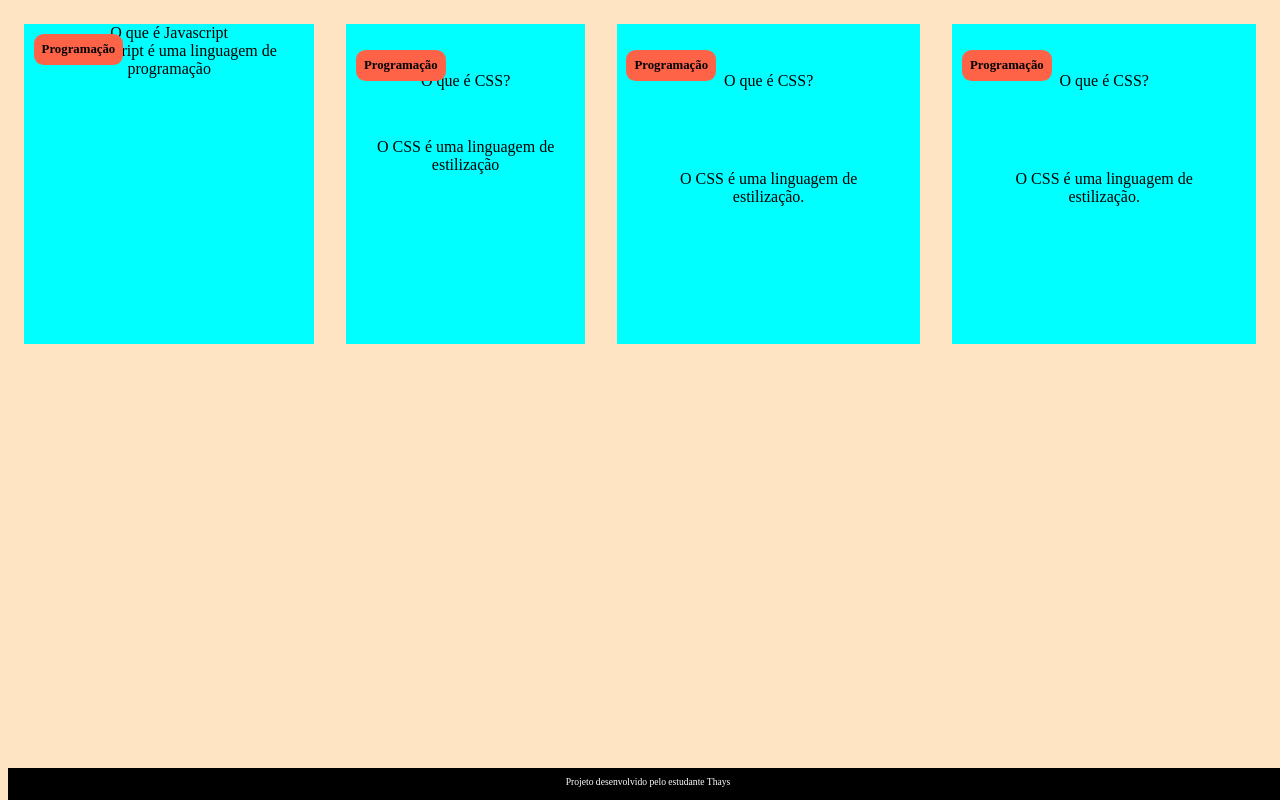
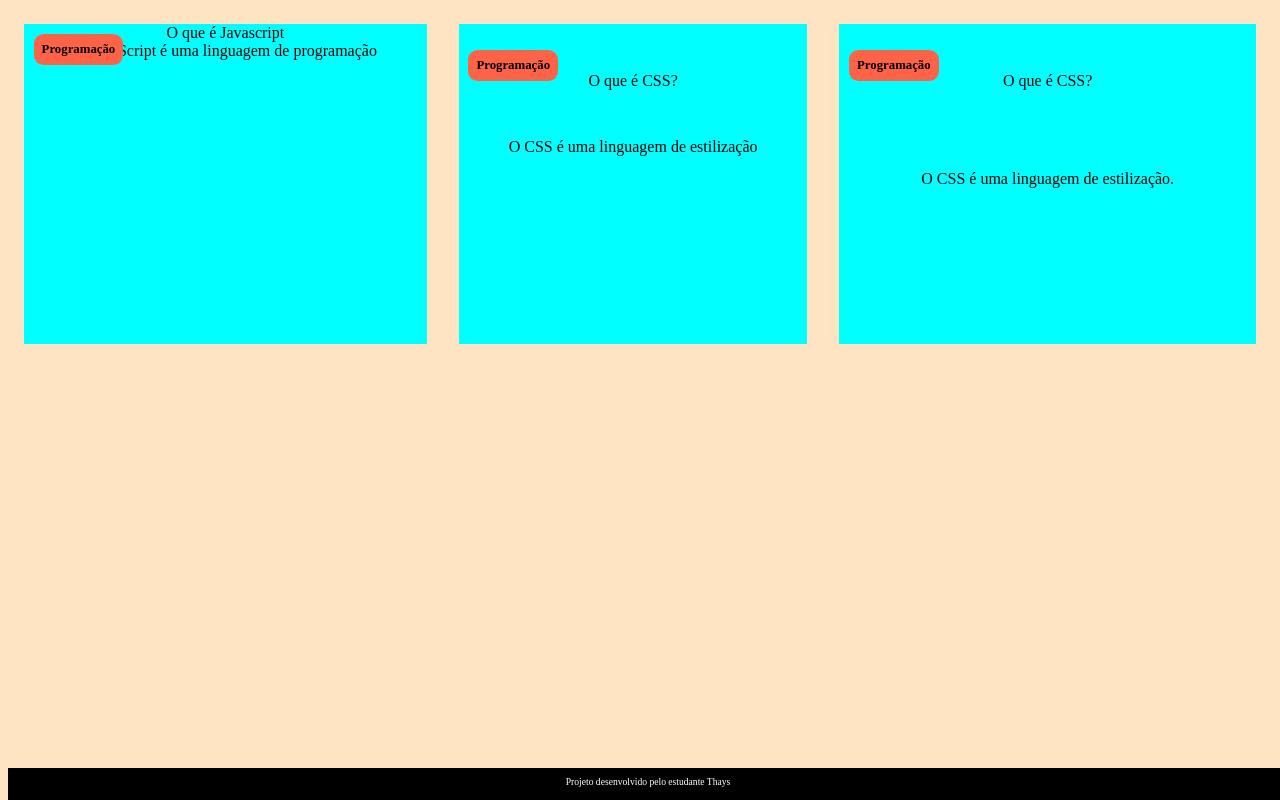
Before and after one commit to thaysmarcondes/flashcard, a plain HTML site: page index.html in a window 1280 px wide. Drawn offline with Linux system fonts and the light colour scheme.

Commit message:
Update index.html

```diff
--- a/index.html
+++ b/index.html
@@ -42,18 +42,6 @@ O CSS é uma linguagem de estilização
 </div>
 </div>
 </article>
-</article>
-<article class="cartao">
-<div class="cartao__conteudo">
-<h3> Programação </h3>
-<div class="cartao__conteudo__pergunta">
-<p>O que é CSS?</p>
-</div>
-<div class="cartao__conteudo__resposta">
-<p>O CSS é uma linguagem de estilização.</p>
-</div>
-</div>
-</article>
 </section>
 </main>
 <footer>
```
